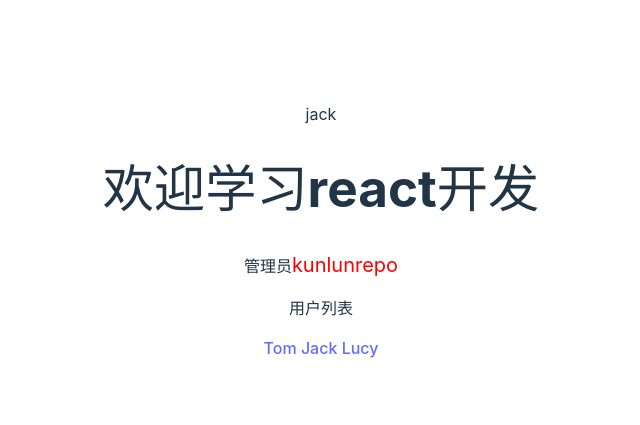
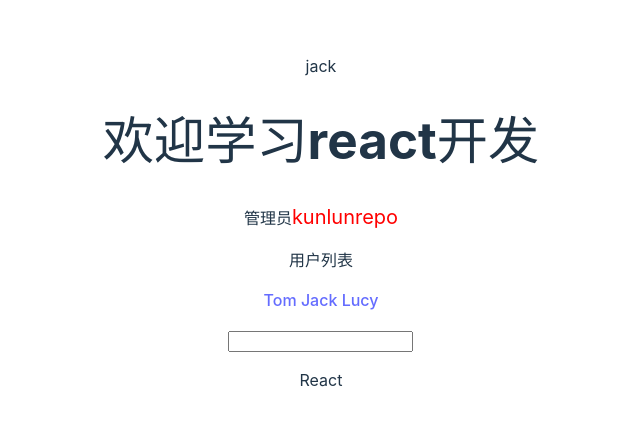
Before and after one commit to kunlunrepo/react-ts-simple, a React (Vite) app: page / in a window 1280 px wide. Shown: the part 177-602 px from the top of the page, without its empty margins (319-959 px from the left). Built offline with nearby package versions, Linux system fonts and the light colour scheme.

Commit message:
属性传值

```diff
--- a/src/App.tsx
+++ b/src/App.tsx
@@ -1,6 +1,6 @@
 import './App.css'
 
-function App() {
+function App({type}: {type: string}) {
 
   // 变量-字符串
   const name = 'jack'
@@ -16,6 +16,13 @@ function App() {
   const loginName = <span style={style}>kunlunrepo</span>
   // 循环
   const list = ['Tom', 'Jack', 'Lucy']
+  // 事件
+  // const useName = "Tom"
+  const handleChange = (e: any) => {
+    console.log(e.target.value)
+  }
+  // 属性传值 type
+
 
   return (
     <>
@@ -30,6 +37,10 @@ function App() {
             return <a key={index}>{item}  </a>
           })
         }
+        <p>
+          <input type='text' onChange={handleChange}/>
+        </p>
+        <p>{type}</p>
 
       </div>
     </>
--- a/src/main.tsx
+++ b/src/main.tsx
@@ -5,6 +5,6 @@ import './index.css'
 
 ReactDOM.createRoot(document.getElementById('root')!).render(
   <React.StrictMode>
-    <App />
+    <App type='React'/>
   </React.StrictMode>,
 )
```
Also changed, not shown: .eslintrc.cjs.
